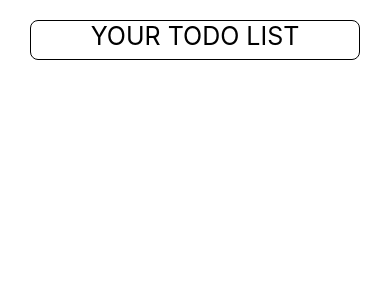
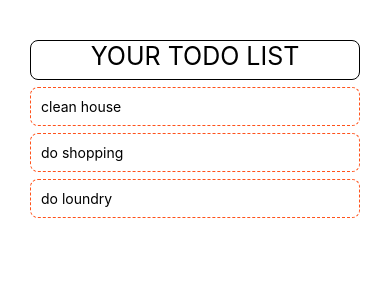
Before and after one commit to dulko-dev/simpleTodo-reactNative, a React Native app: screen / in a window 390 px wide. Shown: the top 300 px of the page. Built offline with nearby package versions, Linux system fonts and the light colour scheme.

Commit message:
remove task from todoList

```diff
--- a/App.js
+++ b/App.js
@@ -1,12 +1,33 @@
-import React from "react";
-import { StyleSheet, Text, View } from "react-native";
+import React, { useState } from "react";
+import { StyleSheet, View, FlatList } from "react-native";
 import TodoNav from "./components/todoNav";
+import TodoList from "./components/todoList";
 
 export default function App() {
+  const [list, setList] = useState([
+    {
+      name: "clean house",
+      key: "1",
+    },
+    {
+      name: "do shopping",
+      key: "2",
+    },
+    {
+      name: "do loundry",
+      key: "3",
+    },
+  ]);
+
   return (
     <View style={styles.container}>
       <TodoNav />
-      <View style={styles.content}></View>
+      <View style={styles.content}>
+        <FlatList
+          data={list}
+          renderItem={({ item }) => <TodoList item={item} setList={setList} />}
+        />
+      </View>
     </View>
   );
 }
--- /dev/null
+++ b/components/todoList.js
@@ -0,0 +1,29 @@
+import React from "react";
+import { StyleSheet, Text, TouchableOpacity } from "react-native";
+
+const TodoList = ({ item, setList }) => {
+  const handleRemove = (key) => {
+    setList((prevState) => {
+      return prevState.filter((list) => list.key !== key);
+    });
+  };
+
+  return (
+    <TouchableOpacity onPress={() => handleRemove(item.key)}>
+      <Text style={styles.content}>{item.name}</Text>
+    </TouchableOpacity>
+  );
+};
+
+const styles = StyleSheet.create({
+  content: {
+    marginTop: 7,
+    padding: 10,
+    borderRadius: 8,
+    borderWidth: 1,
+    borderStyle: "dashed",
+    borderColor: "#ff521b",
+  },
+});
+
+export default TodoList;
--- a/components/todoNav.js
+++ b/components/todoNav.js
@@ -12,6 +12,7 @@ const TodoNav = () => {
 const styles = StyleSheet.create({
   content: {
     height: 40,
+    marginTop:20,
     borderWidth: 1,
     borderRadius: 8,
   },
```
